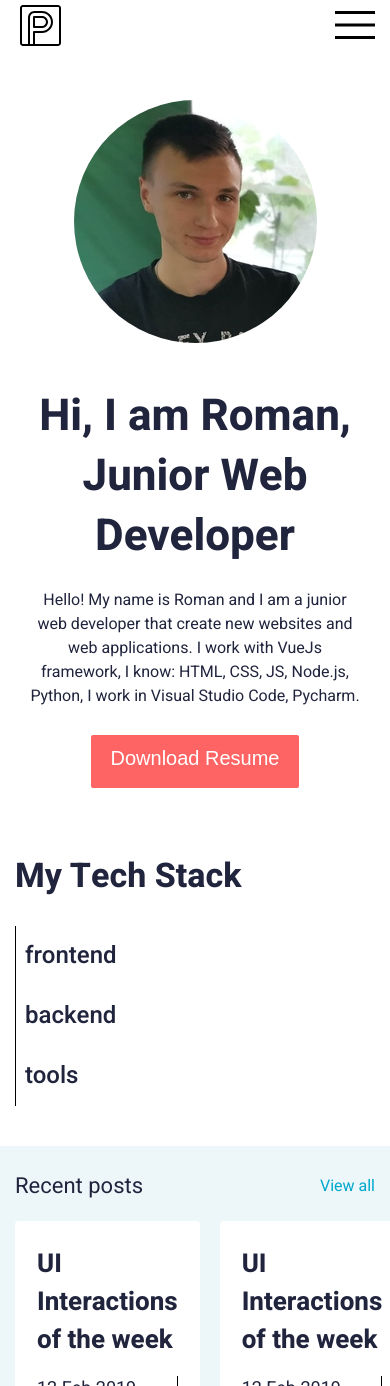
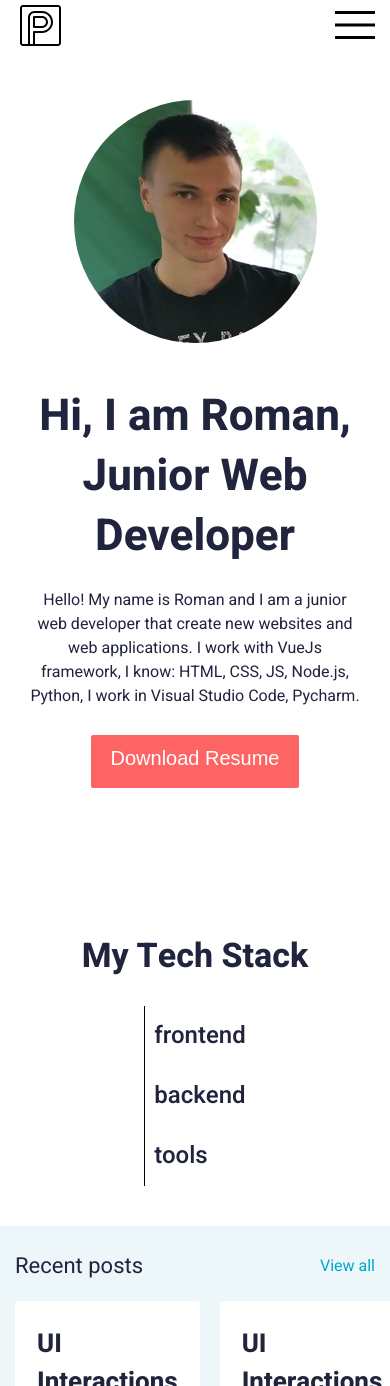
Before and after one commit to SochircaRoman/my-portfolio, a Vue app: page /home in a window 390 px wide. Shown: the top 1386 px of the page. Built offline with nearby package versions, Linux system fonts and the light colour scheme.

Commit message:
Add media point to TechStack

```diff
--- a/src/components/IntroSection.vue
+++ b/src/components/IntroSection.vue
@@ -42,6 +42,7 @@ export default {
         </div>
 
         <TechStack
+          class="intro__tech-stack"
           :skills="skills"
         />
 
@@ -141,6 +142,10 @@ export default {
   .intro {
     padding-top: 100px;
   }
+
+  .intro__tech-stack {
+    margin-top: 80px;
+  }
 }
 /* MEDIA END */
 </style>
--- a/src/components/UI/TechStack.vue
+++ b/src/components/UI/TechStack.vue
@@ -147,4 +147,23 @@ export default {
   margin-right: 10px;
 }
 
+@media screen and (max-width: 800px) {
+  .tech {
+    text-align: center;
+  }
+
+  .tech__content-menu {
+    align-content: center;
+    margin-bottom: 30px;
+  }
+
+  .tech__menu-line {
+    display: flex;
+  }
+
+  .tech__menu-name {
+    display: flex;
+  }
+}
+
 </style>
```
